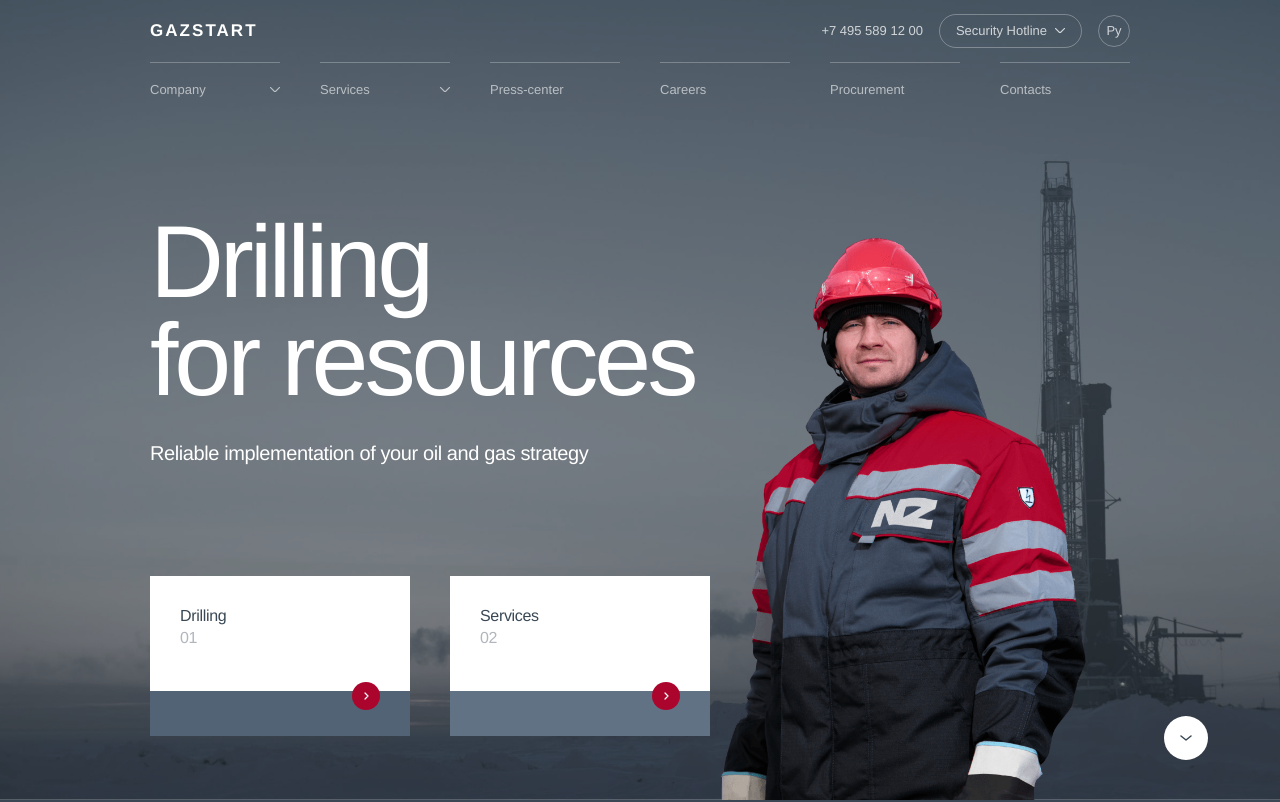
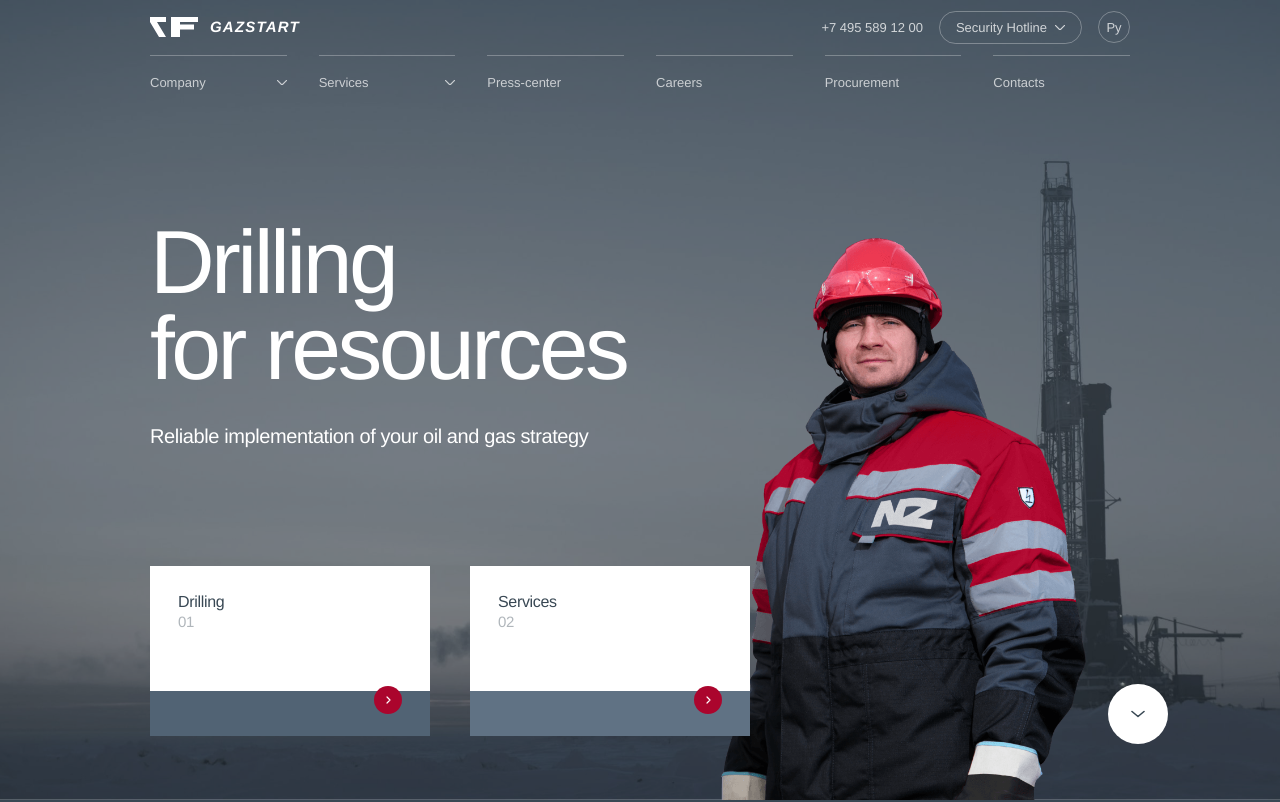
Before and after one commit to Quadri-Ian/Gazstart, a Next.js app: page /en/ in a window 1280 px wide. Shown: the top 802 px of the page. Built offline with nearby package versions, Linux system fonts and the light colour scheme.

Commit message:
feat: polish hero and header details

```diff
--- a/src/app/globals.css
+++ b/src/app/globals.css
@@ -92,9 +92,9 @@ body {
   background: #ffffff;
   display: block;
   flex-shrink: 0;
-  width: 260px;
-  height: 160px;
-  padding: 30px;
+  width: 280px;
+  height: 170px;
+  padding: 26px 28px;
   cursor: pointer;
   text-decoration: none;
 }
@@ -147,7 +147,7 @@ body {
   flex-direction: column;
   align-items: flex-start;
   justify-content: flex-start;
-  gap: 4px;
+  gap: 2px;
 }
 .rising-banner__title {
   font-size: 16px;
@@ -157,7 +157,7 @@ body {
   line-height: 1.25;
 }
 .rising-banner__count {
-  font-size: 16px;
+  font-size: 15px;
   font-weight: 400;
   letter-spacing: -0.02em;
   color: color-mix(in srgb, var(--dark-900) 40%, transparent);
@@ -165,8 +165,8 @@ body {
 }
 .rising-banner__icon {
   position: absolute;
-  right: 30px;
-  bottom: 26px;
+  right: 28px;
+  bottom: 22px;
   z-index: 4;
 }
 
--- a/src/components/home/HeroSection.tsx
+++ b/src/components/home/HeroSection.tsx
@@ -75,7 +75,7 @@ export default function HeroSection() {
         <div className="mx-auto flex w-full max-w-[1680px] flex-1 flex-col justify-center px-5 pb-12 pt-[120px] sm:px-[72px] lg:px-[150px] lg:pt-[152px]">
           <h1
             className="text-white font-light leading-[0.95] tracking-[-0.04em]"
-            style={{ fontSize: "clamp(48px, 8vw, 130px)" }}
+            style={{ fontSize: "clamp(46px, 7vw, 112px)" }}
           >
             {t("heroTitleAccent")}
             <br />
@@ -146,15 +146,15 @@ export default function HeroSection() {
       </div>
 
       {/* Scroll down button */}
-      <div className="absolute bottom-8 right-6 z-[5] md:bottom-10 md:right-12 xl:right-[72px]">
+      <div className="absolute bottom-10 right-8 z-[5] md:bottom-14 md:right-[84px] xl:right-[112px]">
         <a
           href="#geography"
           aria-label="Our Locations"
           className="flex items-center justify-center rounded-full bg-white text-dark-900 transition-transform duration-300 hover:scale-[1.03]"
-          style={{ width: 44, height: 44 }}
+          style={{ width: 60, height: 60 }}
         >
-          <svg width="12" height="6" viewBox="0 0 12 6" fill="none">
-            <path d="M1 1l5 4 5-4" stroke="currentColor" strokeWidth="1.5" strokeLinecap="round" strokeLinejoin="round" />
+          <svg width="14" height="8" viewBox="0 0 14 8" fill="none">
+            <path d="M1 1.5L7 6.5L13 1.5" stroke="currentColor" strokeWidth="1.6" strokeLinecap="round" strokeLinejoin="round" />
           </svg>
         </a>
       </div>
--- a/src/components/layout/Header.tsx
+++ b/src/components/layout/Header.tsx
@@ -107,11 +107,15 @@ export default function Header() {
           {/* Logo */}
           <Link
             href={localePath("/")}
-            className="header__logo mr-auto flex items-center py-[18px] text-white"
+            className="header__logo mr-auto flex items-center gap-3 py-[16px] text-white"
             title="GazStart"
           >
-            <span className="text-[17px] font-semibold uppercase tracking-[0.12em] text-white">
-              GAZSTART
+            <svg width="48" height="20" viewBox="0 0 48 20" fill="none" aria-hidden="true" className="hidden lg:block">
+              <path d="M0 0H16V5H7L16 20H9L0 5V0Z" fill="currentColor" />
+              <path d="M21 0H48V5H30V7.5H44V12.5H30V20H21V0Z" fill="currentColor" />
+            </svg>
+            <span className="text-[15px] font-semibold uppercase italic tracking-[0.08em] text-white">
+              Gazstart
             </span>
           </Link>
 
@@ -226,18 +230,18 @@ export default function Header() {
       <div className="header__secondary hidden lg:block">
         <nav className="mx-auto max-w-[1680px] px-[150px]">
           {/* flex: items fill full width edge-to-edge */}
-          <ul className="nav-primary flex gap-10">
+          <ul className="nav-primary flex gap-7 xl:gap-8">
 
             {/* Company dropdown */}
             <li className="group relative flex-1">
               {/* faint top border always; sweep line on hover (left→right) */}
               <div
-                className="nav-primary__main-link relative flex h-full cursor-default items-center justify-between py-[18px] text-[13px] text-white/60 transition-colors duration-300 group-hover:text-white"
+                className="nav-primary__main-link relative flex h-full cursor-default items-center justify-between py-[18px] text-[13px] text-white/70 transition-colors duration-300 group-hover:text-white"
                 onMouseEnter={() => open(setCompanyOpen, companyTimer)}
                 onMouseLeave={() => close(setCompanyOpen, companyTimer)}
               >
-                <span className="pointer-events-none absolute left-0 top-0 h-px w-[140px] bg-white/[0.26] 2xl:w-[156px]" />
-                <span className="nav-primary__main-link__line pointer-events-none absolute left-0 top-0 h-[2px] w-[140px] origin-left scale-x-0 bg-white transition-transform duration-500 ease-[cubic-bezier(0.25,0.74,0.22,0.99)] group-hover:scale-x-100 2xl:w-[156px]" />
+                <span className="pointer-events-none absolute left-0 top-0 h-px w-[168px] bg-white/[0.28] 2xl:w-[184px]" />
+                <span className="nav-primary__main-link__line pointer-events-none absolute left-0 top-0 h-[2px] w-[168px] origin-left scale-x-0 bg-white transition-transform duration-500 ease-[cubic-bezier(0.25,0.74,0.22,0.99)] group-hover:scale-x-100 2xl:w-[184px]" />
 
                 <span>{t("company")}</span>
                 <svg
@@ -283,12 +287,12 @@ export default function Header() {
             {/* Services dropdown */}
             <li className="group relative flex-1">
               <div
-                className="nav-primary__main-link relative flex h-full cursor-default items-center justify-between py-[18px] text-[13px] text-white/60 transition-colors duration-300 group-hover:text-white"
+                className="nav-primary__main-link relative flex h-full cursor-default items-center justify-between py-[18px] text-[13px] text-white/70 transition-colors duration-300 group-hover:text-white"
                 onMouseEnter={() => open(setServicesOpen, servicesTimer)}
                 onMouseLeave={() => close(setServicesOpen, servicesTimer)}
               >
-                <span className="pointer-events-none absolute left-0 top-0 h-px w-[140px] bg-white/[0.26] 2xl:w-[156px]" />
-                <span className="nav-primary__main-link__line pointer-events-none absolute left-0 top-0 h-[2px] w-[140px] origin-left scale-x-0 bg-white transition-transform duration-500 ease-[cubic-bezier(0.25,0.74,0.22,0.99)] group-hover:scale-x-100 2xl:w-[156px]" />
+                <span className="pointer-events-none absolute left-0 top-0 h-px w-[168px] bg-white/[0.28] 2xl:w-[184px]" />
+                <span className="nav-primary__main-link__line pointer-events-none absolute left-0 top-0 h-[2px] w-[168px] origin-left scale-x-0 bg-white transition-transform duration-500 ease-[cubic-bezier(0.25,0.74,0.22,0.99)] group-hover:scale-x-100 2xl:w-[184px]" />
 
                 <span>{t("services")}</span>
                 <svg
@@ -339,10 +343,10 @@ export default function Header() {
               <li key={item.href} className="group relative flex-1">
                 <Link
                   href={item.href}
-                  className="nav-primary__main-link relative flex h-full items-center justify-between py-[18px] text-[13px] text-white/60 transition-colors duration-300 group-hover:text-white"
+                  className="nav-primary__main-link relative flex h-full items-center justify-between py-[18px] text-[13px] text-white/70 transition-colors duration-300 group-hover:text-white"
                 >
-                  <span className="pointer-events-none absolute left-0 top-0 h-px w-[140px] bg-white/[0.26] 2xl:w-[156px]" />
-                  <span className="nav-primary__main-link__line pointer-events-none absolute left-0 top-0 h-[2px] w-[140px] origin-left scale-x-0 bg-white transition-transform duration-500 ease-[cubic-bezier(0.25,0.74,0.22,0.99)] group-hover:scale-x-100 2xl:w-[156px]" />
+                  <span className="pointer-events-none absolute left-0 top-0 h-px w-[168px] bg-white/[0.28] 2xl:w-[184px]" />
+                  <span className="nav-primary__main-link__line pointer-events-none absolute left-0 top-0 h-[2px] w-[168px] origin-left scale-x-0 bg-white transition-transform duration-500 ease-[cubic-bezier(0.25,0.74,0.22,0.99)] group-hover:scale-x-100 2xl:w-[184px]" />
                   <span>{item.label}</span>
                 </Link>
               </li>
```
